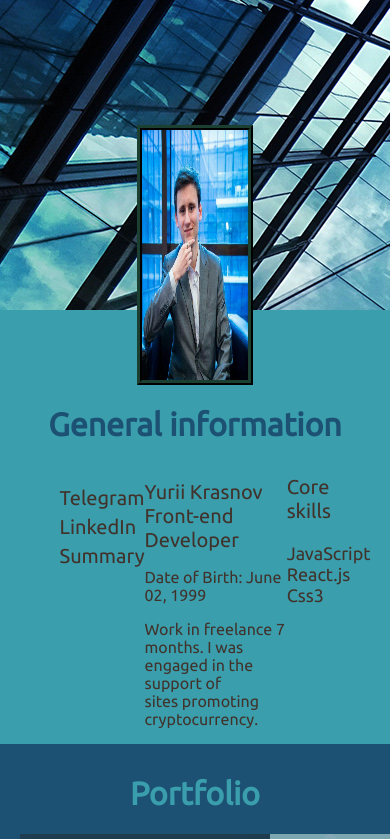
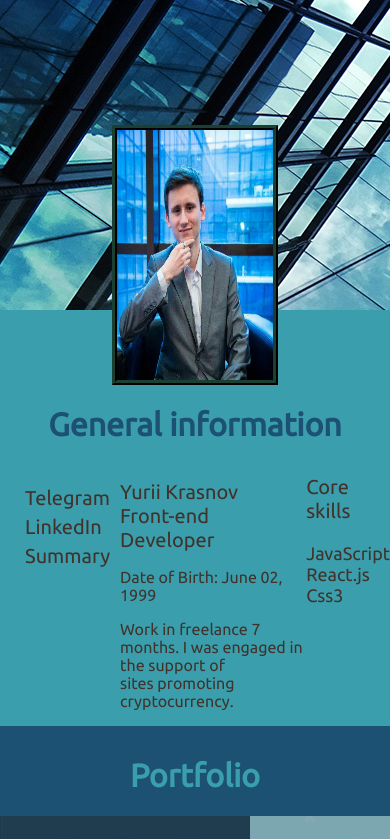
Before and after one commit to MrKrasnov/MrKrasnov, a React (Create React App) app: page / in a window 390 px wide. Shown: the top 839 px of the page. Built offline with nearby package versions, Linux system fonts and the light colour scheme.

Commit message:
Completed adaptive for Galaxy Nexus 7 (603 x 966)

```diff
--- a/src/sass/_media.sass
+++ b/src/sass/_media.sass
@@ -9,3 +9,12 @@
     .header
         margin: 0 auto
         width: 30%
+// Galaxy Nexus 7 (603 x 966)
+@media (max-width: 603px)
+    .header
+        width: 40%
+    .container
+        width: 100%
+    ul
+        padding-inline-start: 25px
+        padding-right: 10px
```
